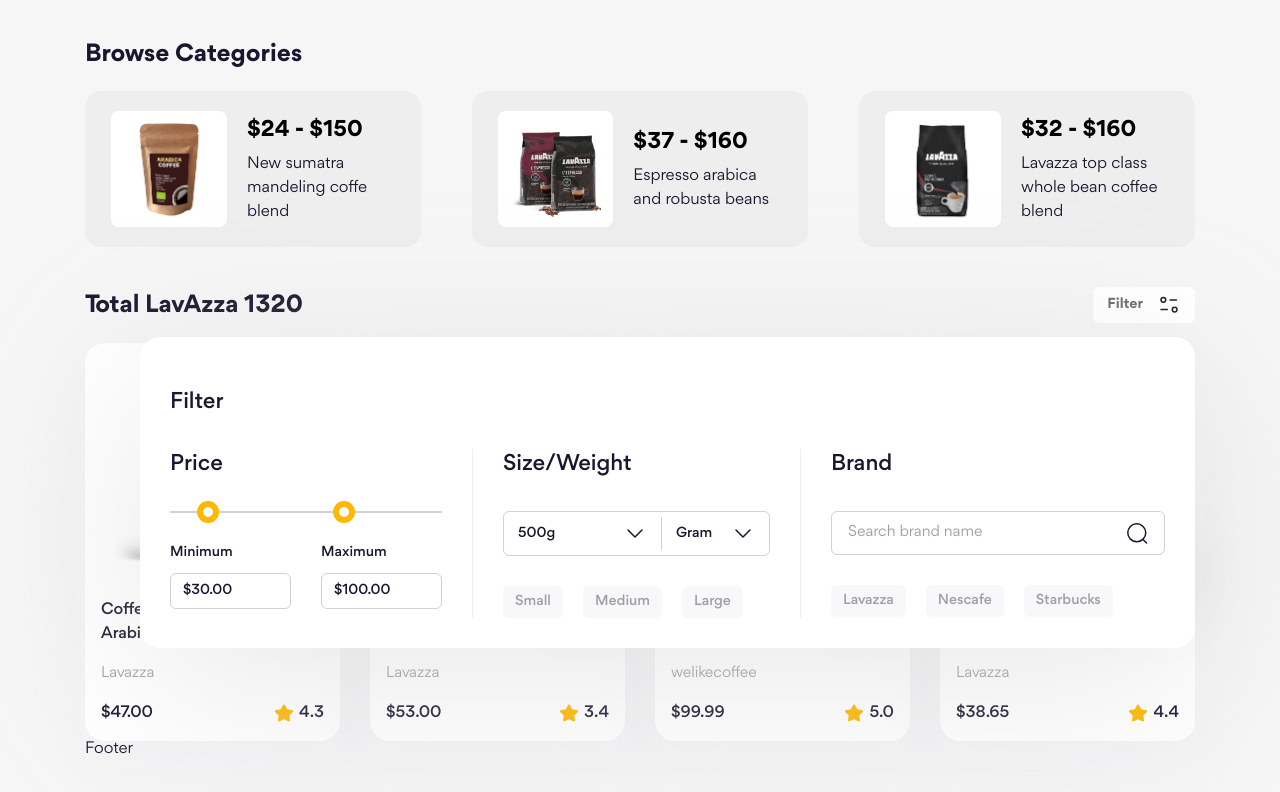
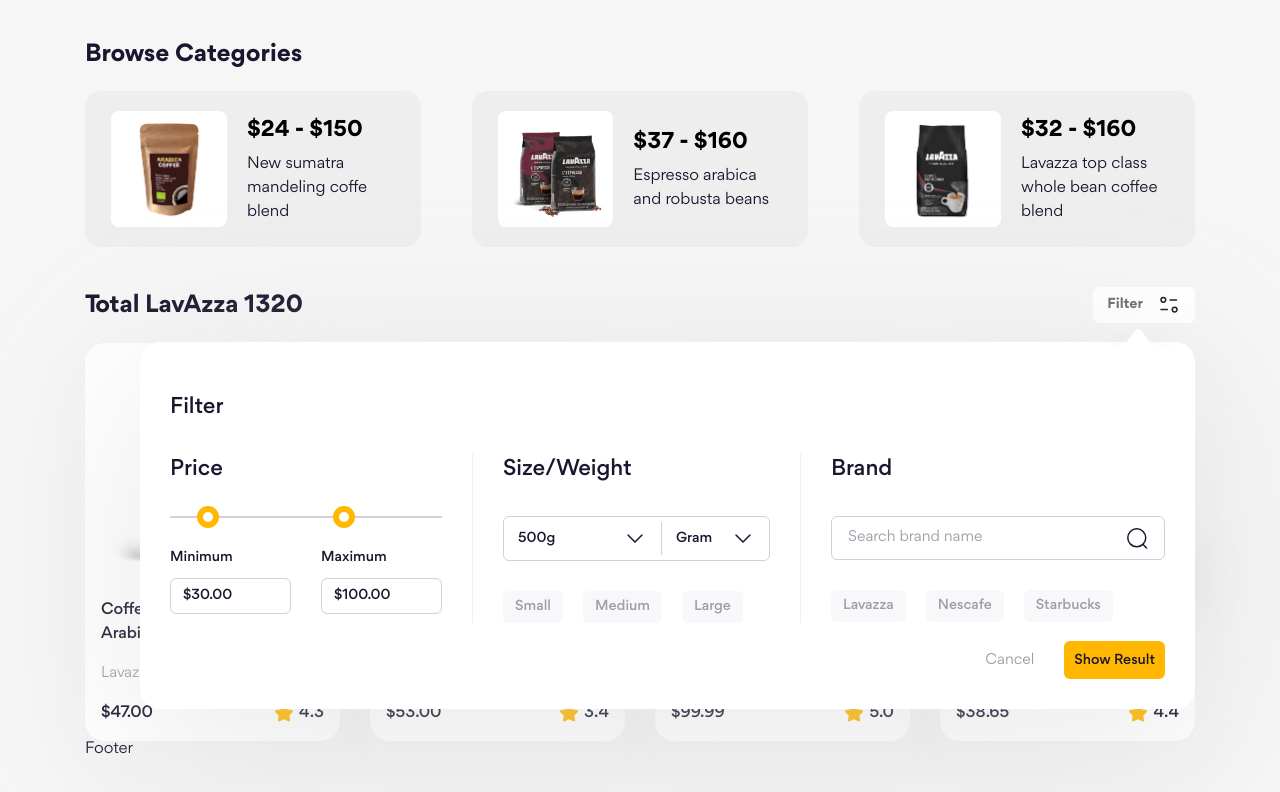
Before and after one commit to huanlv620/htmlcss-project-08, a website: page index.html in a window 1280 px wide. Shown: the part 530-1322 px from the top of the page. Drawn offline with Linux system fonts and the light colour scheme.

Commit message:
Làm form filter sản phẩm #4

```diff
--- a/index.html
+++ b/index.html
@@ -113,6 +113,7 @@
 
                         <!-- Filter -->
                         <div class="filter">
+                            <img src="./assets/icons/arrow-up.png" alt="" class="filter__arrow" />
                             <h3 class="filter__heading">Filter</h3>
                             <form action="" class="filter__form">
                                 <div class="filter__row">
@@ -220,6 +221,10 @@
                                             </div>
                                         </div>
                                     </div>
+                                </div>
+                                <div class="filter__row filter__footer">
+                                    <button class="btn btn--text filter__cancel">Cancel</button>
+                                    <button class="btn btn--primary filter__submit">Show Result</button>
                                 </div>
                             </form>
                         </div>
--- a/scss/components/_button.scss
+++ b/scss/components/_button.scss
@@ -37,3 +37,50 @@
         margin-top: 6px;
     }
 }
+
+// Buttons
+.btn {
+    height: 46px;
+    padding: 0 20px;
+    border-radius: 6px;
+
+    background: #f8f8f8;
+    font-size: 1.8rem;
+    font-weight: 500;
+    user-select: none;
+
+    &--text {
+        background: transparent;
+        font-size: 1.5rem;
+        font-weight: 400;
+        color: #9e9da8;
+    }
+
+    &--primary {
+        background: #ffb700;
+        font-size: 1.4rem;
+    }
+
+    &--outline {
+        background: transparent;
+        border: 1px solid #d2d1d6;
+    }
+
+    &--rounded {
+        border-radius: 99px;
+    }
+
+    &[disabled],
+    &--disabled {
+        opacity: 0.5;
+        pointer-events: none;
+    }
+
+    &:hover {
+        opacity: 0.9;
+    }
+}
+
+.btn + .btn {
+    margin-left: 20px;
+}
--- a/scss/components/_filter-form.scss
+++ b/scss/components/_filter-form.scss
@@ -5,7 +5,7 @@
 
 .filter {
     position: absolute;
-    top: 50px;
+    top: 55px;
     right: 0;
 
     border-radius: 20px;
@@ -13,6 +13,13 @@
 
     background: var(--filter-form-bg);
     filter: drop-shadow(0px 40px 90px var(--filter-form-shadow));
+
+    &__arrow {
+        position: absolute;
+        right: 24px;
+        top: -13px;
+        height: 20.5px;
+    }
 
     &__heading {
         font-weight: 500;
@@ -179,4 +186,23 @@
         background: #eee;
         margin: 0 30px;
     }
+
+    &__footer {
+        justify-content: flex-end;
+        margin-top: 18px;
+    }
+
+    &__cancel,
+    &__submit {
+        height: 38px;
+        padding: 0 10px;
+    }
+
+    &__cancel {
+        font-size: 1.5rem;
+    }
+
+    &__submit {
+        font-size: 1.4rem;
+    }
 }
```
Also changed, not shown: assets/css/main.css, assets/icons/arrow-up.png (added), 1 other file.
